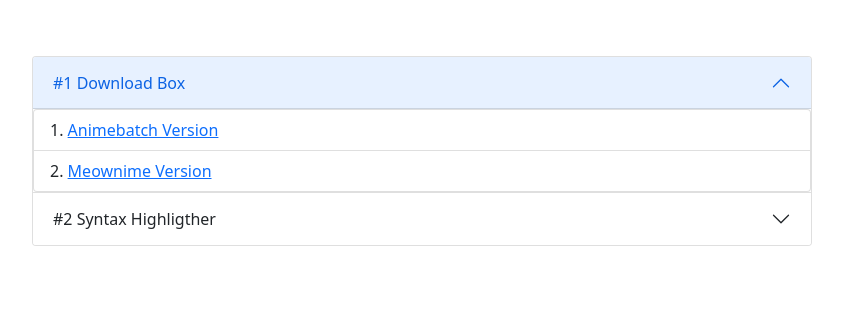
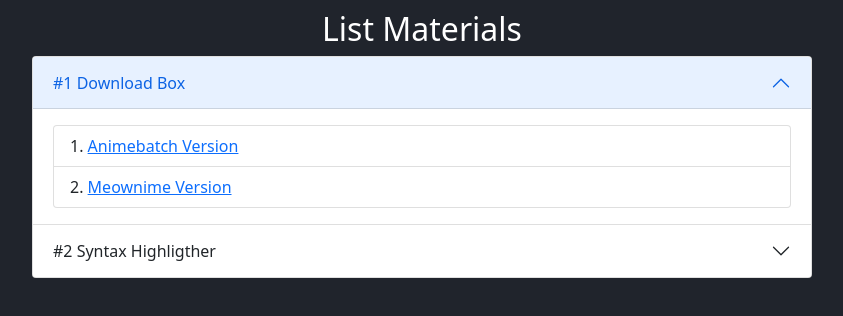
Before and after one commit to siwaluh/TemplateMaterials, a plain HTML site: page index.html in a window 1280 px wide. Shown: the whole page, without its empty margins (218-1061 px from the left). Drawn offline with Linux system fonts and the light colour scheme.

Commit message:
Update index.html

```diff
--- a/index.html
+++ b/index.html
@@ -1,5 +1,5 @@
 <!DOCTYPE html>
-<html lang='en'>
+<html lang='en' data-tema='dark'>
 <head>
   <meta charset='UTF-8'>
   <meta name='viewport' content='width=device-width, initial-scale=1.0'>
@@ -8,7 +8,7 @@
   <link rel='stylesheet' href='./assets/css/style.css'>
 </head>
 <body class='align'>
-  <h2 style='color: white;'>List Materials</h2>
+  <h2 class='tx-center'>List Materials</h2>
   <div class="accordion" id="accordionExample">
     <div class="accordion-item">
       <h2 class="accordion-header" id="headingOne">
@@ -17,10 +17,12 @@
         </button>
       </h2>
       <div id="collapseOne" class="accordion-collapse collapse show" aria-labelledby="headingOne" data-bs-parent="#accordionExample">
-        <ul class="list-group list-group-numbered">
-          <li class="list-group-item"><a href='./DownloadBox/animebatch_version/' target='_blank'>Animebatch Version</a></li>
-          <li class="list-group-item"><a href='./DownloadBox/meownime_version/' target='_blank'>Meownime Version</a></li>
-        </ul>
+        <div class='accordion-body'>
+          <ul class="list-group list-group-numbered">
+            <li class="list-group-item"><a href='./DownloadBox/animebatch_version/' target='_blank'>Animebatch Version</a></li>
+            <li class="list-group-item"><a href='./DownloadBox/meownime_version/' target='_blank'>Meownime Version</a></li>
+          </ul>
+        </div>
       </div>
     </div>
     <div class="accordion-item">
```
